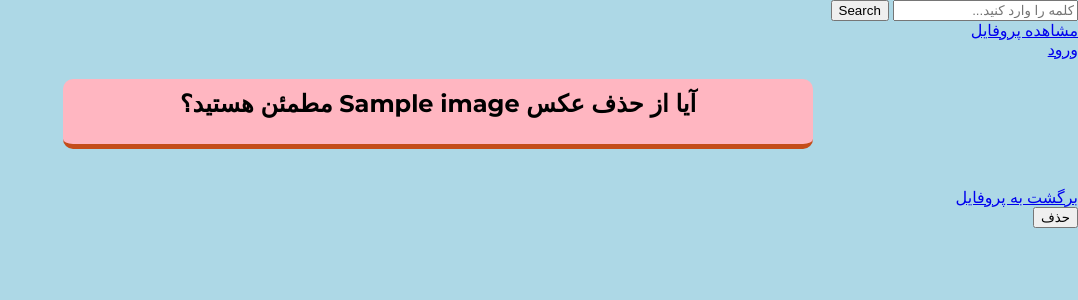
After one commit to Rocker066/sabzlearn-django, a Django app: page /blog/profile/delete_image/1 in a window 1280 px wide. The commit adds this page. Shown: the top 300 px of the page, without its empty margins (202-1280 px from the left). Run offline with Django 5.2, Linux system fonts and the light colour scheme; tables that the repository leaves empty hold one stand-in row (values such as "Sample post").

```diff
--- a/sabzweb/blog/models.py
+++ b/sabzweb/blog/models.py
@@ -131,6 +131,12 @@ class Image(models.Model):
         verbose_name = 'عکس'
         verbose_name_plural = 'عکس ها'
 
+    # override delete method to delete all the images of a post when the post is deleted
+    def delete(self, *args, **kwargs):
+        storage, path = self.image_file.storage, self.image_file.path
+        storage.delete(path)
+        super().delete(*args, **kwargs)
+
     def __str__(self):
         return self.title if self.title else self.image_file.name
 
--- a/sabzweb/blog/templates/blog/profile.html
+++ b/sabzweb/blog/templates/blog/profile.html
@@ -13,7 +13,7 @@
             <tr>
                 <td>{{ forloop.counter }}</td>
                 <td><a href="{{ post.get_absolute_url }}">{{ post.title }}</a></td>
-                <td><a href="#">ویرایش</a></td>
+                <td><a href="{% url 'blog:edit_post' post.id %}">ویرایش</a></td>
                 <td><a href="{% url 'blog:delete_post' post.id %}">حذف</a></td>
             </tr>
     {% endfor %}
--- /dev/null
+++ b/sabzweb/blog/templates/forms/delete_image.html
@@ -0,0 +1,13 @@
+{% extends 'parent/base.html' %}
+{% block title %}Delete Post{% endblock %}
+{% block content %}
+    <h2>آیا از حذف عکس {{ image.title }} مطمئن هستید؟ </h2>
+    <br>
+    <a href="{% url 'blog:profile' %}">برگشت به پروفایل</a>
+    <br>
+    <form method="post">
+        {% csrf_token %}
+        <input type="submit" value="حذف">
+
+    </form>
+{% endblock %}
--- a/sabzweb/blog/templates/partials/header.html
+++ b/sabzweb/blog/templates/partials/header.html
@@ -3,3 +3,6 @@
     <input type="submit" value="Search">
 </form>
 <a href="{% url 'blog:profile' %}">مشاهده پروفایل</a>
+<div>
+    <a href="#">ورود</a>
+</div>
--- a/sabzweb/blog/urls.py
+++ b/sabzweb/blog/urls.py
@@ -14,5 +14,7 @@ urlpatterns = [
     path('search/', views.post_search, name='post_search'),
     path('profile/', views.profile, name='profile'),
     path('profile/create_post', views.create_post, name='create_post'),
+    path('profile/create_post/<int:pk>', views.edit_post, name='edit_post'),
     path('profile/delete_post/<int:pk>', views.delete_post, name='delete_post'),
+    path('profile/delete_image/<int:pk>', views.delete_image, name='delete_image'),
 ]
--- a/sabzweb/blog/views.py
+++ b/sabzweb/blog/views.py
@@ -198,3 +198,27 @@ def delete_post(request, pk):
         post.delete()
         return redirect('blog:profile')
     return render(request, 'forms/delete_post.html', {'post': post})
+
+
+def edit_post(request, pk):
+    post = get_object_or_404(Post, pk=pk)
+    if request.method == 'POST':
+        form = CreatePostForm(request.POST, request.FILES, instance=post)
+        if form.is_valid():
+            post = form.save(commit=False)
+            post.author = request.user
+            post.save()
+            Image.objects.create(image_file=form.cleaned_data['image1'], post=post)
+            Image.objects.create(image_file=form.cleaned_data['image2'], post=post)
+            return redirect('blog:profile')
+    else:
+        form = CreatePostForm(instance=post)
+    return render(request, 'forms/create_post.html', {'form': form, 'post': post})
+
+
+def delete_image(request, pk):
+    image = get_object_or_404(Image, pk=pk)
+    if request.method == 'POST':
+        image.delete()
+        return redirect('blog:profile')
+    return render(request, 'forms/delete_image.html', {'image': image})
```
Also changed, not shown: sabzweb/blog/templates/forms/create_post.html (+7 -0 lines).
